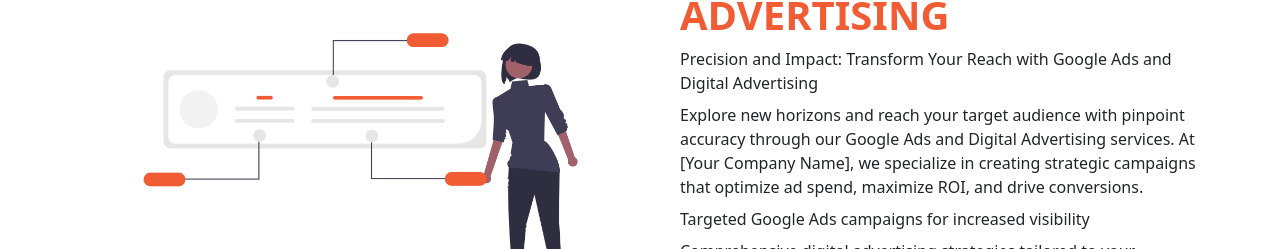
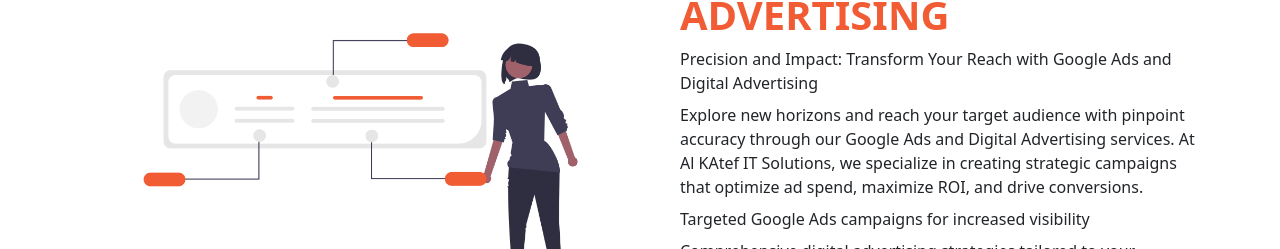
Before and after one commit to alkatefindia/it-solutions-4u, a React (Create React App) app: page /digital-marketing/ppc in a window 1280 px wide. Shown: the part 187-436 px from the top of the page. Built offline with nearby package versions, Linux system fonts and the light colour scheme.

Commit message:
ppc updated

```diff
--- a/src/pages/Ppc.js
+++ b/src/pages/Ppc.js
@@ -26,7 +26,7 @@
                 <div className='web-soln-top-txt-container'>
                     <h1><span className='title-blue'>PAY-PER-CLICK (PPC)</span> <span className='title-orange'>ADVERTISING</span></h1>
                     <p>Precision and Impact: Transform Your Reach with Google Ads and Digital Advertising</p>
-                    <p>Explore new horizons and reach your target audience with pinpoint accuracy through our Google Ads and Digital Advertising services. At [Your Company Name], we specialize in creating strategic campaigns that optimize ad spend, maximize ROI, and drive conversions.</p>
+                    <p>Explore new horizons and reach your target audience with pinpoint accuracy through our Google Ads and Digital Advertising services. At Al KAtef IT Solutions, we specialize in creating strategic campaigns that optimize ad spend, maximize ROI, and drive conversions.</p>
                     <p>Targeted Google Ads campaigns for increased visibility</p>
                     <p>Comprehensive digital advertising strategies tailored to your business goals</p>
                     <p>Continuous monitoring and optimization for optimal performance</p>
```
